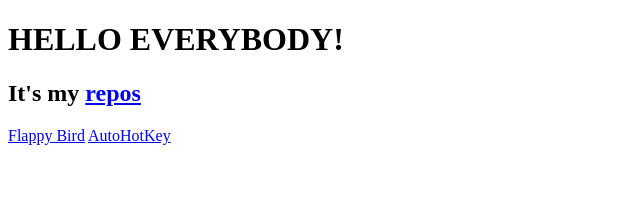
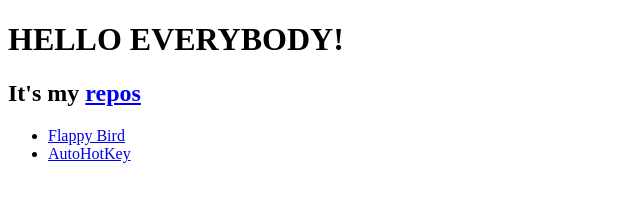
Before and after one commit to Artem-Halvita/dsafsfsgfjnfghsdf.github.io, a plain HTML site: page index.html in a window 1280 px wide. Shown: the whole page, without its empty margins (0-640 px from the left). Drawn offline with Linux system fonts and the light colour scheme.

Commit message:
Update index.html

```diff
--- a/index.html
+++ b/index.html
@@ -7,7 +7,9 @@
 <body>
 	<h1>HELLO EVERYBODY!</h1>
 	<h2>It's my <a href="https://github.com/dsafsfsgfjnfghsdf">repos</a></h2>
-	<a href="flappy-bird.html">Flappy Bird</a>
-	<a href="custom_ahk/autohotkey.html">AutoHotKey</a>
+	<ul>
+		<li><a href="flappy-bird.html">Flappy Bird</a></li>
+		<li><a href="custom_ahk/autohotkey.html">AutoHotKey</a></li>
+	</ul>
 </body>
 </html>
```
